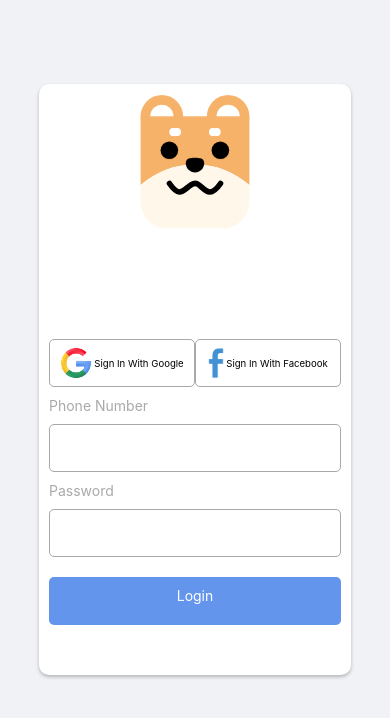
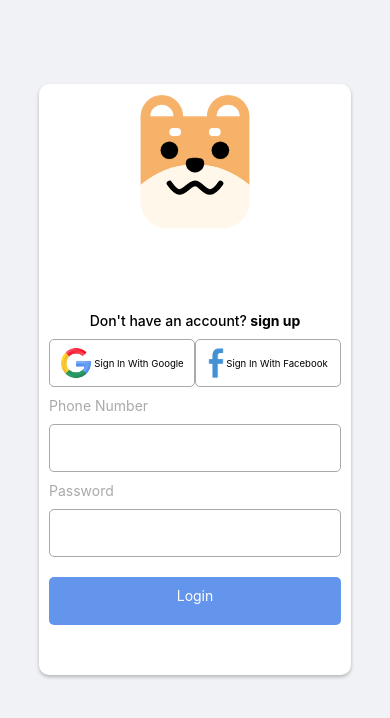
Before and after one commit to Baebees/Baebees, a React Native app in the folder client/: screen / in a window 390 px wide. Shown: the top 718 px of the page. Built offline with nearby package versions, Linux system fonts and the light colour scheme.

Commit message:
Sign In Form

```diff
--- a/client/components/Form/Form.js
+++ b/client/components/Form/Form.js
@@ -11,6 +11,12 @@ const FormIn = () => {
         >
             {({ handleChange, handleBlur, handleSubmit, values }) => (
                 <View style={styles.container}>
+                    <View style={styles.switch}>
+                        <Text style={styles.question}>Don't have an account?</Text>
+                        <TouchableOpacity>
+                            <Text style={styles.singup}>&nbsp;sign up</Text>
+                        </TouchableOpacity>
+                    </View>
                     <Federation />
                     <Text style={styles.label}>Phone Number</Text>
                     <TextInput
@@ -21,6 +27,7 @@ const FormIn = () => {
                     />
                     <Text style={styles.label}>Password</Text>
                     <TextInput
+                        secureTextEntry={true}
                         style={styles.inputs}
                         onChangeText={handleChange('password')}
                         onBlur={handleBlur('password')}
@@ -63,14 +70,24 @@ const styles = StyleSheet.create({
         marginRight: 10,
         marginLeft: 10,
         borderRadius: 5,
-      },
-      buttonText: {
+    },
+    buttonText: {
         color: 'white'
-      },
-      label: {
+    },
+    label: {
         marginLeft: 10,
         color: '#a9a9a9'
-      }
+    },
+    switch: {
+        flexDirection: "row",
+        justifyContent: 'center',
+    },
+    question: {
+        fontWeight: '500'
+    },
+    singup: {
+        fontWeight: 'bold'
+    }
 })
 
 export default FormIn
```
